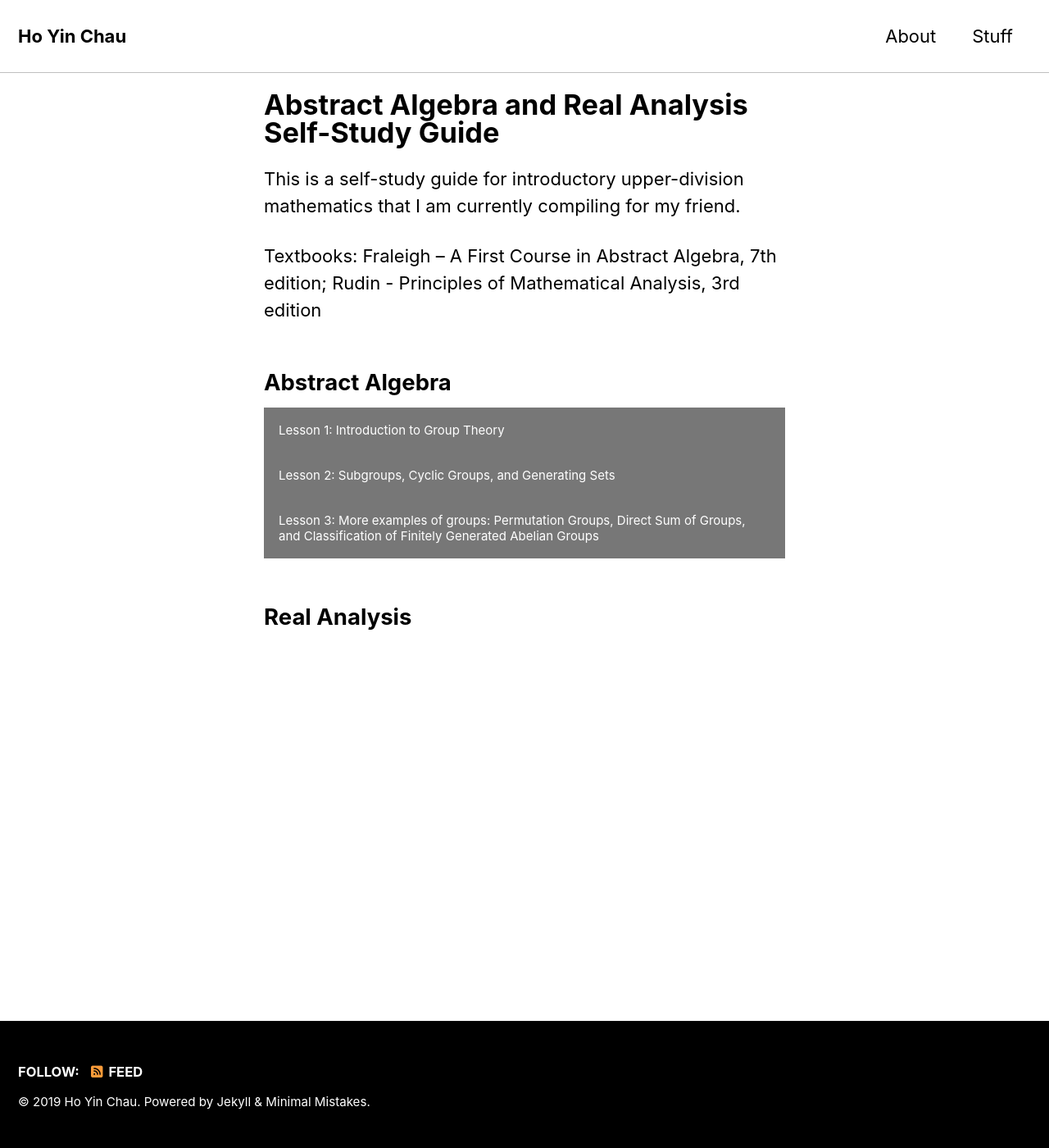
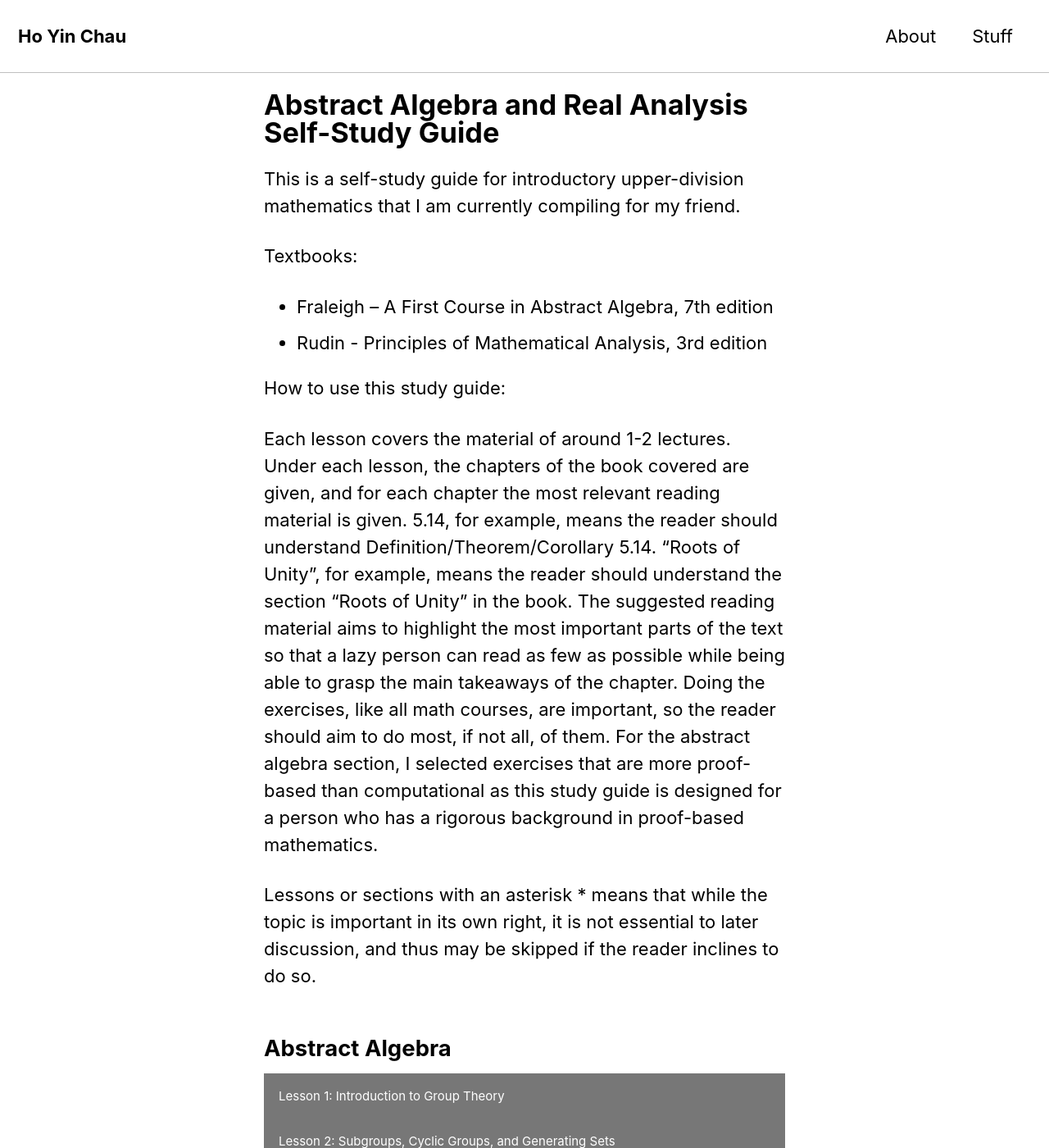
Before and after one commit to hchau630/hchau630.github.io, a Jekyll site: the page built from stuff.md, in a window 1280 px wide and 1400 px high. Shown: the whole window at 82% size. Built offline with Jekyll 4.4.1, drawn with Linux system fonts in a browser that asks for light colours; cached includes are drawn as plain includes; nearby versions of some CDN libraries; some of the changed text lies outside the part shown.

Commit message:
Finished lesson 2 and 3

```diff
--- a/stuff.md
+++ b/stuff.md
@@ -6,60 +6,71 @@
 
 This is a self-study guide for introductory upper-division mathematics that I am currently compiling for my friend.
 
-Textbooks: Fraleigh – A First Course in Abstract Algebra, 7th edition; Rudin - Principles of Mathematical Analysis, 3rd edition
+Textbooks:
+* Fraleigh – A First Course in Abstract Algebra, 7th edition
+* Rudin - Principles of Mathematical Analysis, 3rd edition
+
+How to use this study guide:
+
+Each lesson covers the material of around 1-2 lectures. Under each lesson, the chapters of the book covered are given, and for each chapter the most relevant reading material is given. 5.14, for example, means the reader should understand Definition/Theorem/Corollary 5.14. "Roots of Unity", for example, means the reader should understand the section "Roots of Unity" in the book. The suggested reading material aims to highlight the most important parts of the text so that a lazy person can read as few as possible while being able to grasp the main takeaways of the chapter. Doing the exercises, like all math courses, are important, so the reader should aim to do most, if not all, of them. For the abstract algebra section, I selected exercises that are more proof-based than computational as this study guide is designed for a person who has a rigorous background in proof-based mathematics.
+
+Lessons or sections with an asterisk * means that while the topic is important in its own right, it is not essential to later discussion, and thus may be skipped if the reader inclines to do so.
 
 ## Abstract Algebra
 <body>
 <button type="button" class="collapsible">Lesson 1: Introduction to Group Theory</button>
-<div class="content">
-  	<ul>
-  		<li>
-		Chapter 0: Sets and Relations
-  		  <ul type="i">
-  		  	<li>0.7, 0.8, 0.9</li>
-  		  	<li>Cardinality</li>
-  		  	<li>0.16, 0.17, 0.18, 0.20, 0.22</li>
-  		  </ul>
-  		</li>
-  		<li>
-		Chapter 1: Introduction and Examples
-  		  <ul type="i">
-  		  	<li>Roots of Unity</li>
-  		  </ul>
-  		</li>
-  		<li>
-		Chapter 2: Binary Operations
-  		  <ul type="i">
-  		  	<li>2.1, 2.4</li>
-  		  	<li>Tables</li>
-  		  </ul>
-  		</li>
-  		<li>
-		Chapter 3: Isomorphic Binary Structures
-  		  <ul type="i">
-  		  	<li>Definition of Binary Structures</li>
-  		  	<li>3.7</li>
-  		  	<li>How to Show that Binary Structures are Isomorphic</li>
-  		  </ul>
-  		</li>
-  		<li>
-		Chapter 4: Groups
-  		  <ul type="i">
-  		  	<li>4.1, 4.2, 4.3, 4.6, 4.8, 4.10, 4.12, 4.13, the part about GL(n, R)</li>
-  		  	<li>4.15, 4.16, 4.17, 4.18, and the remarks after 4.18 but before Finite Groups and Group Tables</li>
-  		  </ul>
-  		</li>
-  		<p>Exercises: 0.18, 0.19, 0.29, 2.37, 3.17, 4.2, 4.9, 4.20, 4.31, 4.32, 4.41</p>
-  		<p>Extra exercise for chapter 0: Define a relation ~ on \( \mathbb{Z} \) by x ~ y iff x = y + n for n in \(\mathbb{Z}\). Show that ~ is an equivalence relation, and that there is a bijection between \(\mathbb{Z}\)/~, the set of all equivalence classes of \(\mathbb{Z}\) arising from ~, and the circle \(S^1\)</p>
-  	</ul>
+<div class="content" markdown="1">
+* Chapter 0: Sets and Relations
+    1. 0.7, 0.8, 0.9
+	2. Cardinality
+	3. 0.16, 0.17, 0.18, 0.20, 0.22
+	>Exercises: 18, 19, 29
+	>Extra exercise: Define a relation ~ on \\(\mathbb{Z}\\) by x ~ y iff x = y + n for n in \\(\mathbb{Z}\\). Show that ~ is an equivalence relation, and that there is a bijection between \\(\mathbb{Z}\\)/~, the set of all equivalence classes of \\(\mathbb{Z}\\) arising from ~, and the circle \\(S^1\\)
+* Chapter 1: Introduction and Examples
+	1. Roots of Unity
+* Chapter 2: Binary Operations
+	1. 2.1, 2.4
+	2. Tables
+	>Exercises: 37
+* Chapter 3: Isomorphic Binary Structures
+	1. Definition of Binary Structures
+	2. 3.7
+	3. How to Show that Binary Structures are Isomorphic
+	>Exercises: 17
+* Chapter 4: Groups
+	1. 4.1, 4.2, 4.3, 4.6, 4.8, 4.10, 4.12, 4.13, the part about GL(n, R)
+	2. 4.15, 4.16, 4.17, 4.18, and the remarks after 4.18 but before Finite Groups and Group Tables
+	>Exercises: 2, 9, 20, 31, 32, 41
 </div>
 <button type="button" class="collapsible">Lesson 2: Subgroups, Cyclic Groups, and Generating Sets</button>
-<div class="content">
-  <p>Lorem ipsum dolor sit amet, consectetur adipisicing elit, sed do eiusmod tempor incididunt ut labore et dolore magna aliqua. Ut enim ad minim veniam, quis nostrud exercitation ullamco laboris nisi ut aliquip ex ea commodo consequat.</p>
+<div class="content" markdown="1">
+* Chapter 5: Subgroups
+	1. Notation and Terminology
+	2. 5.3, 5.4, 5.5, 5.9 (and the subgroup diagram under it), 5.14, 5.16
+	3. 5.17, 5.18, 5.19, 5.20, 5.21, 5.23
+	>Exercises: 11, 12, 13 (this is the orthogonal group, \\(O(n)\\). Prove or disprove that this is same as the one in exercise 12), 45 (very useful!), 49, 52, 54
+* Chapter 6: Cyclic Groups
+	1. The stuff before 6.1, 6.1, 6.3, 6.6, 6.7, 6.8
+	2. 6.10, 6.14, 6.16
+	>Exercises: 44, 14, 15, 45, 56
+* Chapter 7: Generating Sets and Cayley Digraphs
+	1. Stuff before 7.1, 7.1, 7.3, 7.4, 7.5, 7.6
+	>Exercises: 19
 </div>
-<button type="button" class="collapsible">Lesson 3: More examples of groups: Permutation Groups, Direct Sum of Groups, and Classification of Finitely Generated Abelian Groups</button>
-<div class="content">
-  <p>Lorem ipsum dolor sit amet, consectetur adipisicing elit, sed do eiusmod tempor incididunt ut labore et dolore magna aliqua. Ut enim ad minim veniam, quis nostrud exercitation ullamco laboris nisi ut aliquip ex ea commodo consequat.</p>
+<button type="button" class="collapsible">*Lesson 3: More examples of groups: Permutation Groups, Dihedral Groups, Alternating Groups, Direct Sum of Groups; Classification of Finitely Generated Abelian Groups</button>
+<div class="content" markdown="1">
+* Chapter 8: Groups of Permutations
+	1. 8.3, stuff after 8.3, 8.4, 8.5, 8.6, stuff about dihedral group before 8.10 (just know what it is – it’s not that important)
+	2. 8.14, 8.15, 8.16
+	>Exercises: 1, 46, 49, 52
+* Chapter 9: Orbits, Cycles, and the Alternating Groups
+	1. 9.1, 9.6, 9.8, 9.11, 9.12, 9.15 (proof 1 suffices and is wayy more elegant and illuminating imo), 9.18, 9.20, 9.21
+	>Exercises: 7, 23e, 29, 34, 36
+* Chapter 11: Direct Products and Finitely Generated Abelian Groups
+	1. 11.1, 11.2, section following 11.2, 11.3, 11.4, 11.5, 11.6, 11.7, 11.8, 11.9, 11.10, section following 11.11
+	2. 11.12, 11.13, 11.14, 11.15, 11.16, 11.17 (basically, the whole chapter)
+	>Exercises: 9, 46, 50, 51, 52, 54
+
 </div>
 </body>
 
```
